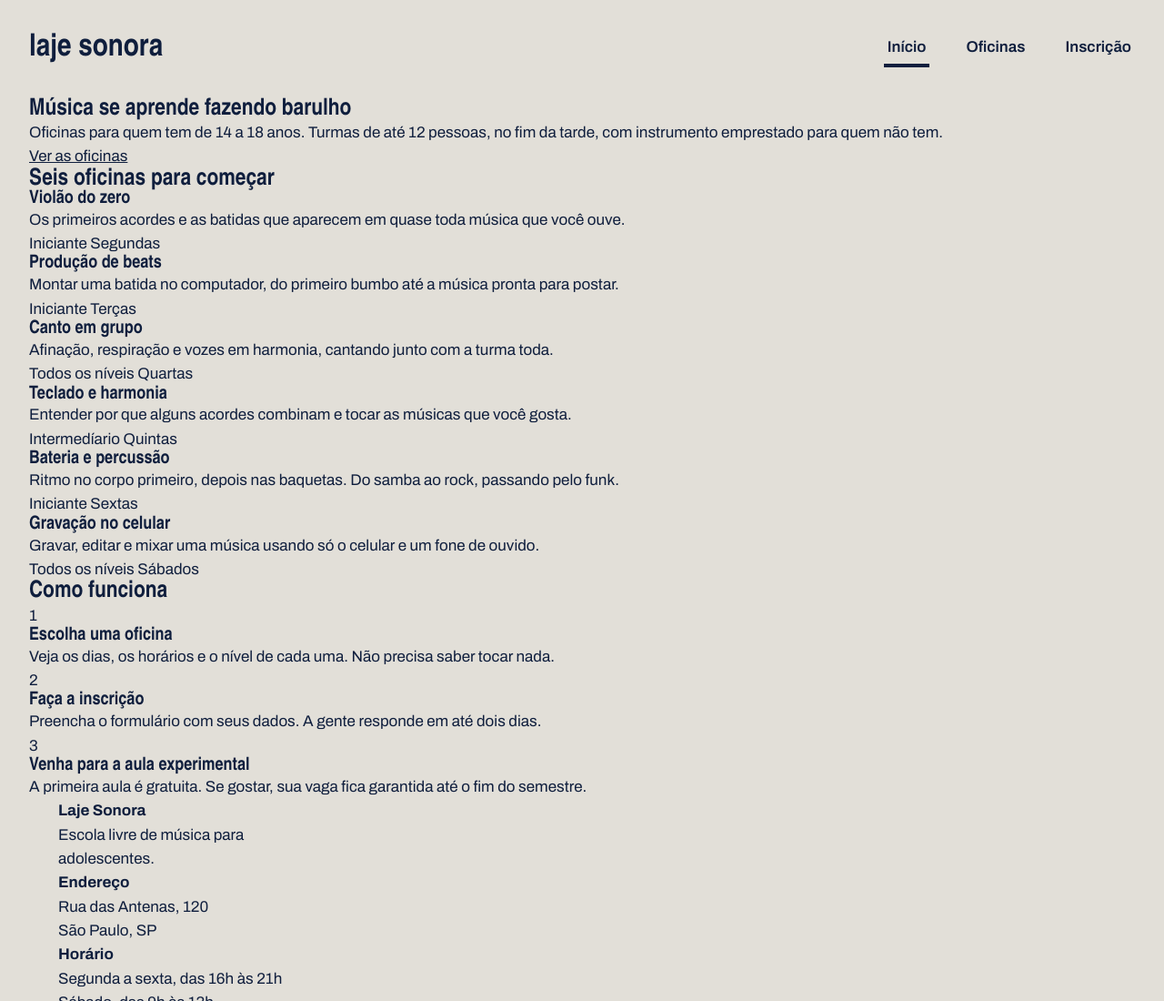
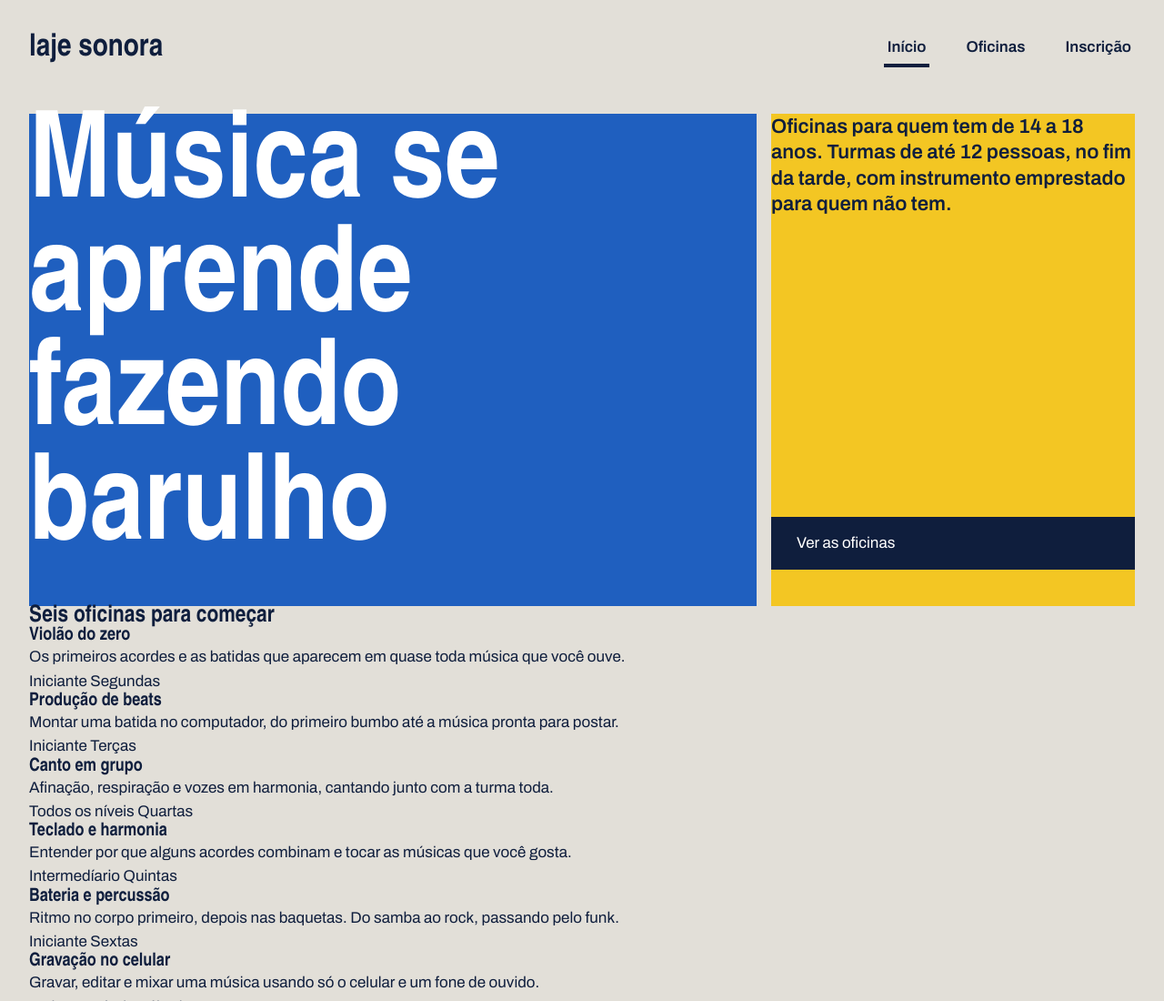
Before and after one commit to daviassuncao11tia/laje_sonora, a plain HTML site: page index.html in a window 1280 px wide. Shown: the top 1100 px of the page at 91% size. Drawn offline with Linux system fonts and the light colour scheme; a web font is replaced by a local one.

Commit message:
Cartazes do topo

```diff
--- a/index.css
+++ b/index.css
@@ -69,3 +69,55 @@ border-bottom: 4px solid transparent;
 a.atual{
     border-bottom-color:var(--tinta) ;
 }
+
+.cartazes{
+    margin-top: 16px;
+    display: flex;
+    gap: 16px;
+}
+
+.cartaz{
+    padding-bottom: 40px;
+}
+
+.cartaz-principal{
+background-color: var(--caixa-dagua);
+color: var(--branco);
+flex: 2;
+}
+
+.cartaz-principal h1{
+    font-size: 132px;
+    max-width: 9ch;
+}
+
+.cartaz-lateral{
+    background-color: var(--fita);
+    flex: 1;
+    display: flex;
+    flex-direction: column;
+    justify-content: space-between;
+    gap: 32px;
+}
+
+.cartaz-lateral p{
+    font-size: 22px;
+    font-weight: 600;
+    line-height: 1.3;
+    align-items: flex-start;
+}
+
+.botao{
+    background-color: var(--tinta);
+    color: var(--branco);
+    font-size: 700;
+    text-decoration: none;
+    padding: 16px 28px;
+    border: none;
+    font-family: var(--fonte-texto);
+    cursor: pointer;
+}
+
+.botao:hover{
+    background-color: var(--caixa-dagua);
+}
```
